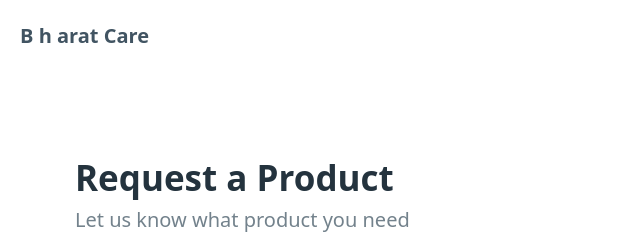
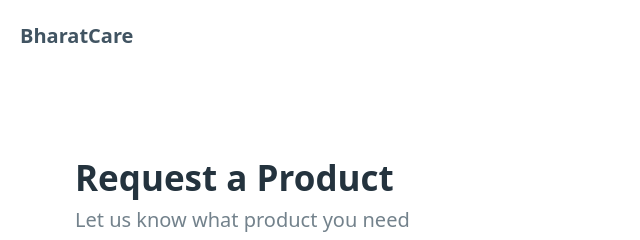
Before and after one commit to mridul-09/BharatCare, a plain HTML site: page templates/index.html in a window 1280 px wide. Shown: the top 240 px of the page, 0-640 px from the left. Drawn offline with nearby package versions, Linux system fonts and the light colour scheme.

Commit message:
Update index.html

```diff
--- a/templates/index.html
+++ b/templates/index.html
@@ -9,7 +9,7 @@
 <body>
     <nav class="container-fluid">
         <ul>
-            <li><strong>B      h    arat             Care</strong></li>
+            <li><strong>BharatCare</strong></li>
         </ul>
         <ul>
             <li><a href="/">Home</a></li>
```
